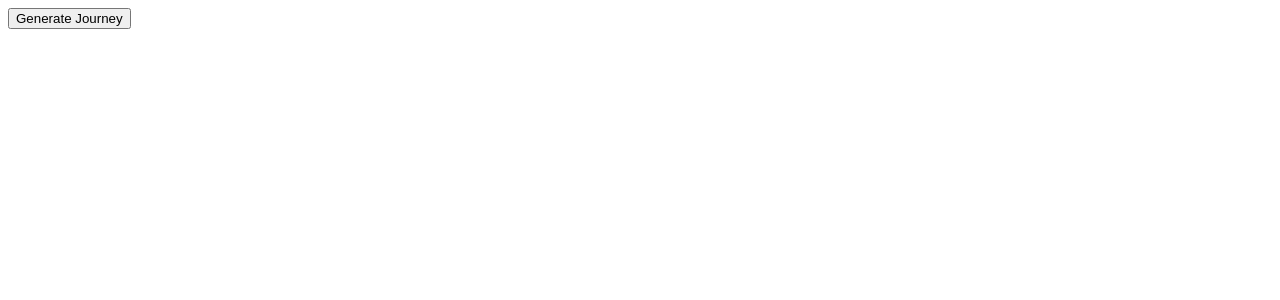
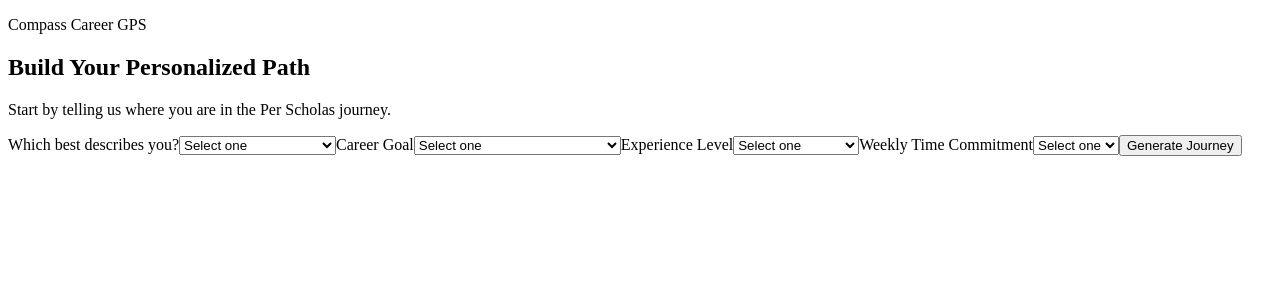
Before and after one commit to Kriviears/Hackjam-2026-team-06, a React (Vite) app in the folder compass-frontend/: page / in a window 1280 px wide. Shown: the top 300 px of the page. Built offline with nearby package versions, Linux system fonts and the light colour scheme.

Commit message:
Implemented initial onboarding form and updated journey request types

```diff
--- a/compass-frontend/src/pages/OnboardingPage.tsx
+++ b/compass-frontend/src/pages/OnboardingPage.tsx
@@ -7,6 +7,7 @@ import { generateJourney } from "../services/journeyApi";
 export default function OnboardingPage() {
     const navigate = useNavigate();
 
+    // State to hold the form data for the journey request
     const [formData, setFormData] = useState<JourneyRequest>({
         userType: "",
         careerGoal: "",
@@ -14,6 +15,19 @@ export default function OnboardingPage() {
         weeklyTimeCommitment: ""
     });
 
+    // Function to handle changes in the form inputs and update the state accordingly
+    const handleChange = (
+        event: React.ChangeEvent<HTMLInputElement | HTMLSelectElement>
+    ) => {
+        const { name, value } = event.target;
+
+        setFormData((prev) => ({
+            ...prev,
+            [name]: value,
+        }));
+    };
+
+    // Function to handle form submission, generate the journey, and navigate to the dashboard
     const handleSubmit = async () => {
         const journey = await generateJourney(formData);
 
@@ -21,13 +35,80 @@ export default function OnboardingPage() {
             state: { journey }
         });
     };
+return (
+    <main>
+        <section>
+            <p>Compass Career GPS</p>
+            <h1>Build Your Personalized Path</h1>
+            <p>Start by telling us where you are in the Per Scholas journey.</p>
 
-    return (
-        <div>
-            {/* Your onboarding UI goes here */}
+            <label>
+                Which best describes you?
+                <select
+                    name="userType"
+                    value={formData.userType}
+                    onChange={handleChange}
+                >
+                    <option value="">Select one</option>
+                    <option value="prospect">Prospective Candidate</option>
+                    <option value="currentLearner">Current Learner</option>
+                    <option value="alumni">Alumni</option>
+                </select>
+            </label>
+
+            <label>
+                Career Goal
+                <select
+                    name="careerGoal"
+                    value={formData.careerGoal}
+                    onChange={handleChange}
+                >
+                    <option value="">Select one</option>
+                    <option value="Gain entrance into Per Scholas">
+                        Gain entrance into Per Scholas
+                    </option>
+                    <option value="Graduate successfully">
+                        Graduate successfully
+                    </option>
+                    <option value="Gain employment">
+                        Gain employment
+                    </option>
+                </select>
+            </label>
+
+            <label>
+                Experience Level
+                <select
+                    name="experienceLevel"
+                    value={formData.experienceLevel}
+                    onChange={handleChange}
+                >
+                    <option value="">Select one</option>
+                    <option value="beginner">Beginner</option>
+                    <option value="some experience">Some experience</option>
+                    <option value="comfortable">Comfortable</option>
+                </select>
+            </label>
+
+            <label>
+                Weekly Time Commitment
+                <select
+                    name="weeklyTimeCommitment"
+                    value={formData.weeklyTimeCommitment}
+                    onChange={handleChange}
+                >
+                    <option value="">Select one</option>
+                    <option value="1-3 hours">1-3 hours</option>
+                    <option value="4-6 hours">4-6 hours</option>
+                    <option value="7-10 hours">7-10 hours</option>
+                    <option value="10+ hours">10+ hours</option>
+                </select>
+            </label>
+
             <button onClick={handleSubmit}>
                 Generate Journey
             </button>
-        </div>
-    );
+        </section>
+    </main>
+);
 }
--- a/compass-frontend/src/types/journey.ts
+++ b/compass-frontend/src/types/journey.ts
@@ -1,8 +1,8 @@
 // Request interface for initiating a new journey
 export interface JourneyRequest {
   userType: "prospect" | "currentLearner" | "alumni" | "";
-  fullName: string;
-  email: string;
+  // fullName: string;
+  // email: string;
   careerGoal: string;
   experienceLevel: string;
   weeklyTimeCommitment: string;
```
